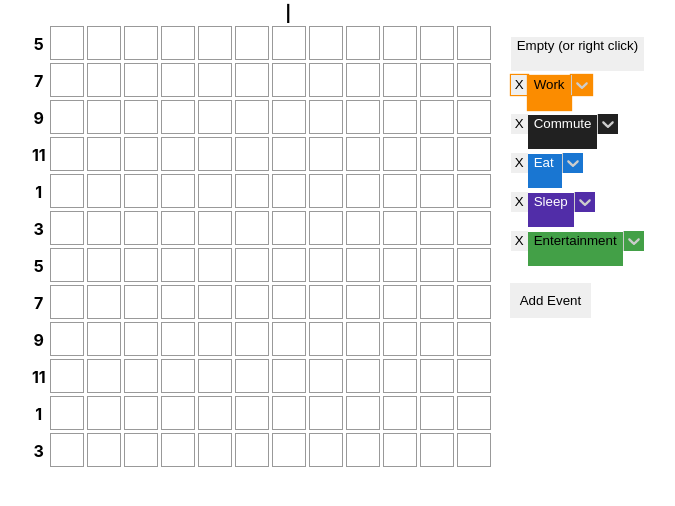
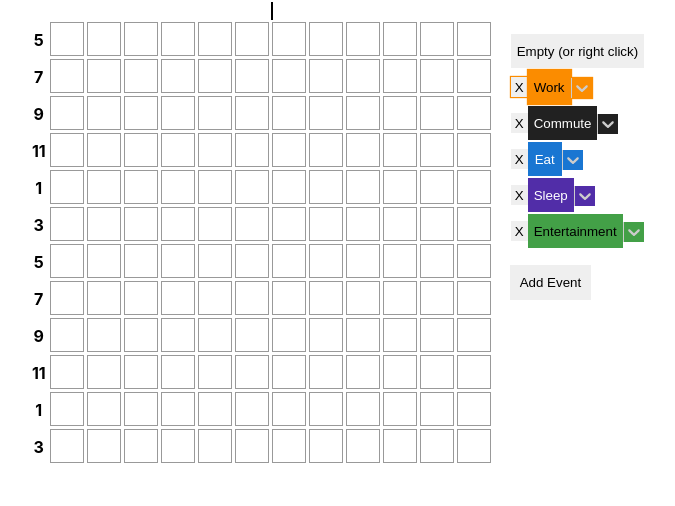
Before and after one commit to andyccliao/ten-minute-calendar, a React (Create React App) app: page / in a window 1280 px wide. Shown: the top 506 px of the page, without its empty margins (286-961 px from the left). Built offline with nearby package versions, Linux system fonts and the light colour scheme.

Commit message:
Changed a few inline-flex to inline-block for Firefox compatibility.

```diff
--- a/src/App.css
+++ b/src/App.css
@@ -30,7 +30,9 @@ button:focus {
   border: none;
   height: 34px;
   min-width: 34px;
-  display: inline-flex;
+  width: auto;
+  display: inline-block;
+  margin: 0;
 }
 .colorMenuList {
   list-style-type: none;
@@ -38,6 +40,7 @@ button:focus {
 }
 .colorMenuList li {
   padding: 1px;
+  max-width: 200px;
 }
 .deleteColor {
   border: none;
--- a/src/App.js
+++ b/src/App.js
@@ -71,7 +71,7 @@ function colorStyles(colorLabel=null, mainColorLabel=null) {
     input: styles => ({ ...styles, display: "none"}),
     placeholder: (styles) => ({ ...styles, display: "none" }),
     singleValue: (styles) => ({ ...styles, display: "none" }),
-    container: (styles) => ({ ...styles, display: "inline-flex", top: "2.2px"}),
+    container: (styles) => ({ ...styles, display: "inline-block", top: "2.2px"}),
   };
 }
 const theme = theme => ({
@@ -183,7 +183,9 @@ class Grid extends React.Component {
   renderTable() {
     const tbheadrow = (
       <tr>
-        <th/><th/><th/><th/><th/><th/><th/><th>|</th><th/><th/><th/><th/><th/>
+        <th/><th/><th/><th/><th/><th/>
+        <th/><th style={{height: "1em", borderLeft: "2px solid black"}}/>
+        <th/><th/><th/><th/><th/>
       </tr>
     );
 
```
Also changed, not shown: 1 other file (tests, documents, lock files or other folders).
